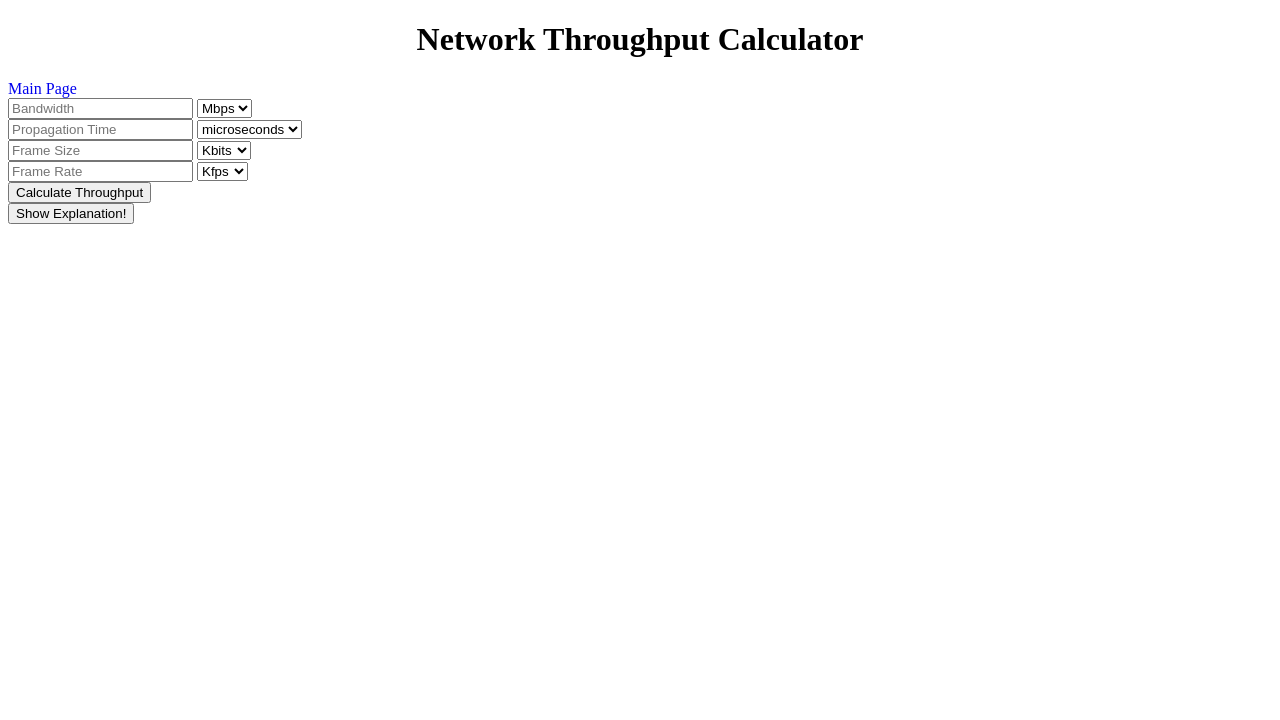
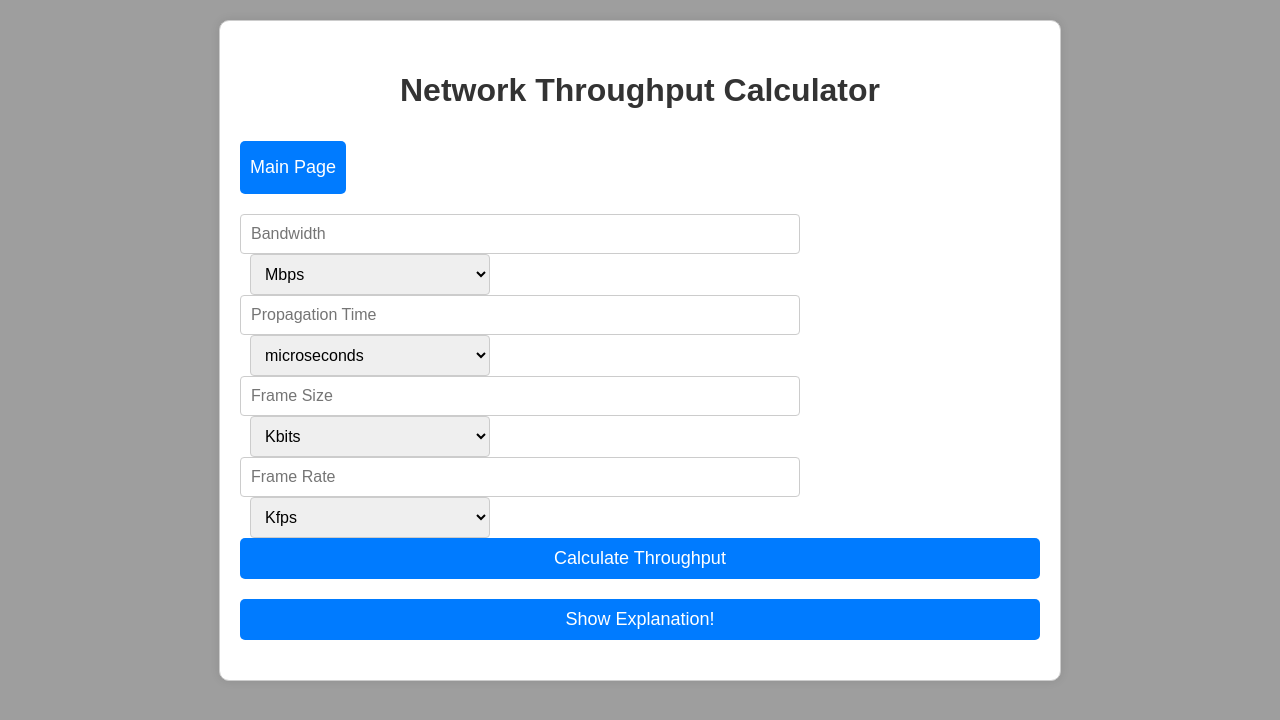
Before and after one commit to Eyab0/ENCS5323-Project, a plain HTML site: page html/q4.html in a window 1280 px wide. Drawn offline with nearby package versions, Linux system fonts and the light colour scheme; the site is published under a folder, as on GitHub Pages, so addresses that start at the root find nothing.

Commit message:
Update q4.html

```diff
--- a/html/q4.html
+++ b/html/q4.html
@@ -3,7 +3,7 @@
 
 <head>
     <title>Network Throughput Calculator</title>
-    <link rel="stylesheet" type="text/css" href="/CSS/global.css">
+    <link rel="stylesheet" type="text/css" href="../CSS/global.css">
 </head>
 <body>
 <div class="container">
```
